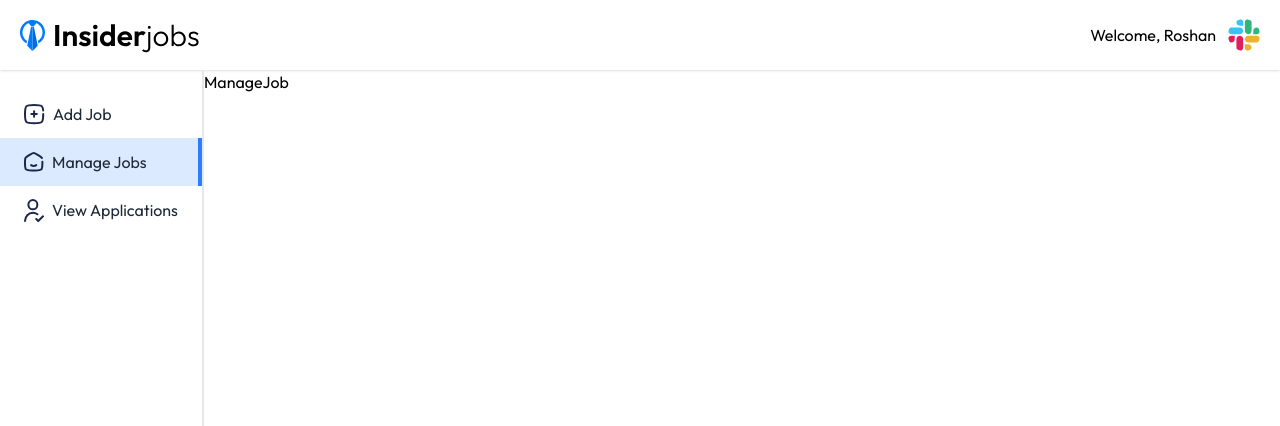
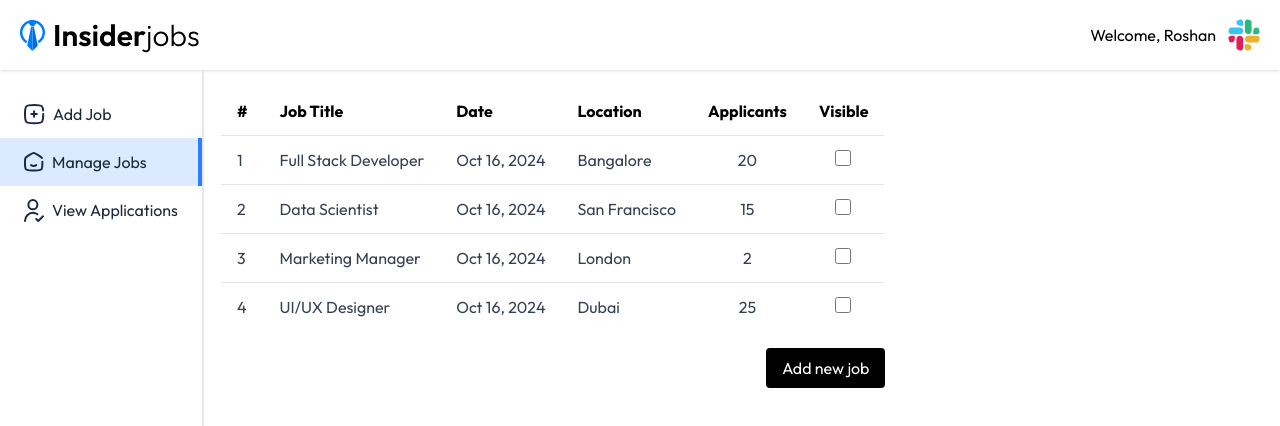
Before and after one commit to RoshanSharmaCode/Job-Portal, a React app in the folder client/: page /dashboard/manage-job in a window 1280 px wide. Shown: the top 426 px of the page. Built offline with nearby package versions, Linux system fonts and the light colour scheme; the HTML template or start-up script is replaced by a standard one.

Commit message:
Completed Manage Job page

```diff
--- a/client/src/pages/ManageJob.jsx
+++ b/client/src/pages/ManageJob.jsx
@@ -1,11 +1,60 @@
-import React from 'react'
+import { manageJobsData } from "../assets/assets";
+import moment from "moment";
+import { useNavigate } from "react-router-dom";
 
 const ManageJob = () => {
+  const navigate = useNavigate();
+
   return (
-    <div>
-      ManageJob
+    <div className="container mx-auto p-4 max-w-5xl">
+      <div className="overflow-x-auto">
+        <table className="min-w-full bg-white border border-gray-200 rounded-lg overflow-hidden max-sm:text-sm">
+          <thead>
+            <tr className="border-b border-gray-200">
+              <th className="py-3 px-4 text-left max-sm:hidden">#</th>
+              <th className="py-3 px-4 text-left">Job Title</th>
+              <th className="py-3 px-4 text-left max-sm:hidden">Date</th>
+              <th className="py-3 px-4 text-left max-sm:hidden">Location</th>
+              <th className="py-3 px-4 text-center">Applicants</th>
+              <th className="py-3 px-4 text-left">Visible</th>
+            </tr>
+          </thead>
+
+          <tbody>
+            {manageJobsData.map((job, index) => (
+              <tr
+                className="text-gray-700 border-b border-gray-200 last:border-b-0"
+                key={index}
+              >
+                <td className="py-3 px-4 max-sm:hidden">{index + 1}</td>
+                <td className="py-3 px-4">{job.title}</td>
+                <td className="py-3 px-4 max-sm:hidden">
+                  {moment(job.date).format("ll")}
+                </td>
+                <td className="py-3 px-4 max-sm:hidden">{job.location}</td>
+                <td className="py-3 px-4 text-center">{job.applicants}</td>
+                <td className="py-3 px-4">
+                  <input
+                    className="ml-4 w-4 h-4 accent-blue-500 cursor-pointer"
+                    type="checkbox"
+                  />
+                </td>
+              </tr>
+            ))}
+          </tbody>
+        </table>
+      </div>
+
+      <div className="mt-4 flex justify-end">
+        <button
+          onClick={() => navigate("/dashboard/add-job")}
+          className="bg-black text-white py-2 px-4 rounded cursor-pointer"
+        >
+          Add new job
+        </button>
+      </div>
     </div>
-  )
-}
+  );
+};
 
-export default ManageJob
+export default ManageJob;
```
